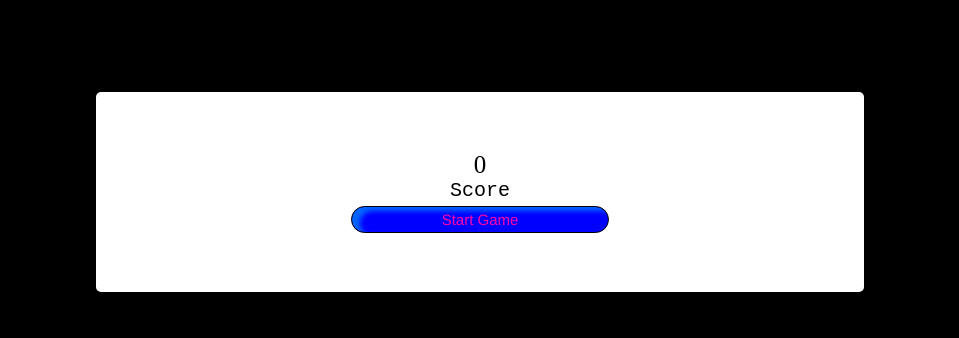
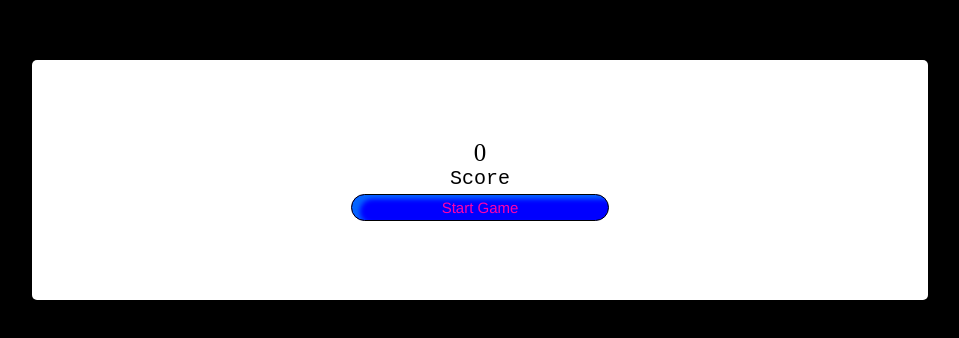
Before and after one commit to SoURaV8040/RoGeR.github.io, a plain HTML site: page index.html in a window 1280 px wide. Shown: the part 196-534 px from the top of the page, without its empty margins (160-1119 px from the left). Drawn offline with Linux system fonts and the light colour scheme.

Commit message:
Update new.css

```diff
--- a/new.css
+++ b/new.css
@@ -22,11 +22,11 @@ span {
 
 #bigScore {
     position: fixed;
-    top: 36%;
-    left: 20%;
+    top: 32%;
+    left: 15%;
     display: flex;
-    width: 60%;
-    height: 25%;
+    width: 70%;
+    height: 30%;
     color: #000;
     border-radius: 5px;
     background-color: white;
```
